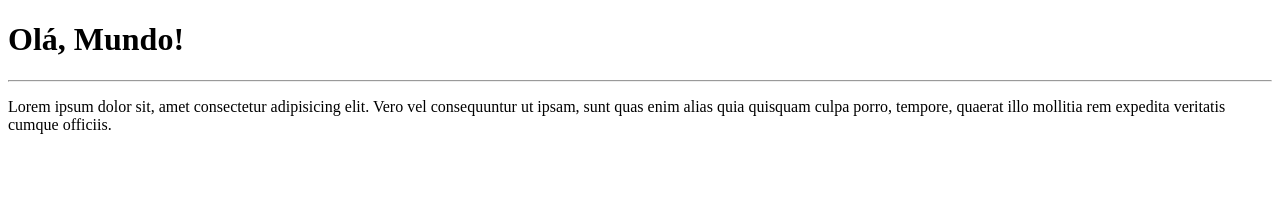
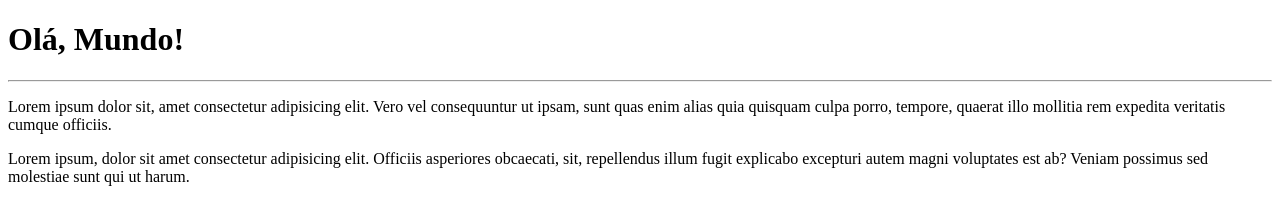
Before and after one commit to Natan-Jose/Ola-Mundo, a plain HTML site: page site.exemplo/index.html in a window 1280 px wide. Drawn offline with Linux system fonts and the light colour scheme.

Commit message:
adicionei um parágrafo

```diff
--- a/site.exemplo/index.html
+++ b/site.exemplo/index.html
@@ -9,5 +9,6 @@
     <h1>Olá, Mundo!</h1>
     <hr>
     <p>Lorem ipsum dolor sit, amet consectetur adipisicing elit. Vero vel consequuntur ut ipsam, sunt quas enim alias quia quisquam culpa porro, tempore, quaerat illo mollitia rem expedita veritatis cumque officiis.</p>
+    <p>Lorem ipsum, dolor sit amet consectetur adipisicing elit. Officiis asperiores obcaecati, sit, repellendus illum fugit explicabo excepturi autem magni voluptates est ab? Veniam possimus sed molestiae sunt qui ut harum.</p>
 </body>
 </html>
```
